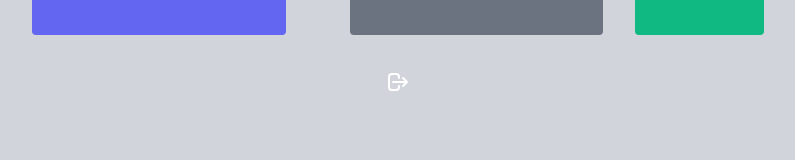
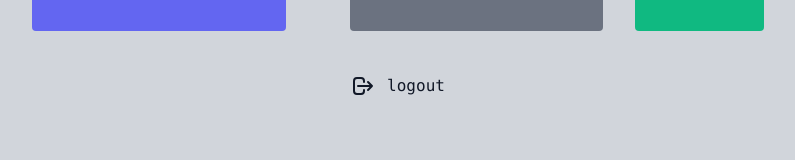
Before and after one commit to CK-888/oogiri-saru, a Next.js app: page /main-page in a window 1280 px wide. Shown: the part 358-518 px from the top of the page, without its empty margins (242-1037 px from the left). Built offline with nearby package versions, Linux system fonts and the light colour scheme.

Commit message:
文字色更新

```diff
--- a/pages/blog-page.js
+++ b/pages/blog-page.js
@@ -11,7 +11,7 @@ export default function BlogPage({ filteredPosts }) {
           filteredPosts.map((post) => <Post key={post.id} post={post} />)}
       </ul>
 		<Link href="/main-page">
-			<div className="flex cursor-pointer mt-12">
+			<div className="flex cursor-pointer mt-12 text-gray-900">
 				<svg
 					className="h-6 w-6 mr-3"
 					fill="none"
--- a/pages/main-page.js
+++ b/pages/main-page.js
@@ -31,9 +31,10 @@ export default function MainPage() {
 				</Link>
 			</div>
 
+			<div className="flex mt-12 text-gray-900 cursor-pointer">
 				<svg
 					onClick={logout}
-				className="mt-10 cursor-pointer h-6 w-6"
+					className="h-6 w-6 mr-3"
 					fill="none"
 					stroke="currentColor"
 					viewBox="0 0 24 24"
@@ -46,6 +47,8 @@ export default function MainPage() {
 						d="M17 16l4-4m0 0l-4-4m4 4H7m6 4v1a3 3 0 01-3 3H6a3 3 0 01-3-3V7a3 3 0 013-3h4a3 3 0 013 3v1"
 						/>
 				</svg>
+				<span>logout</span>
+			</div>
 		</Layout>
 	)
 }
```
Lines whose indentation alone changed are shown as unchanged.
